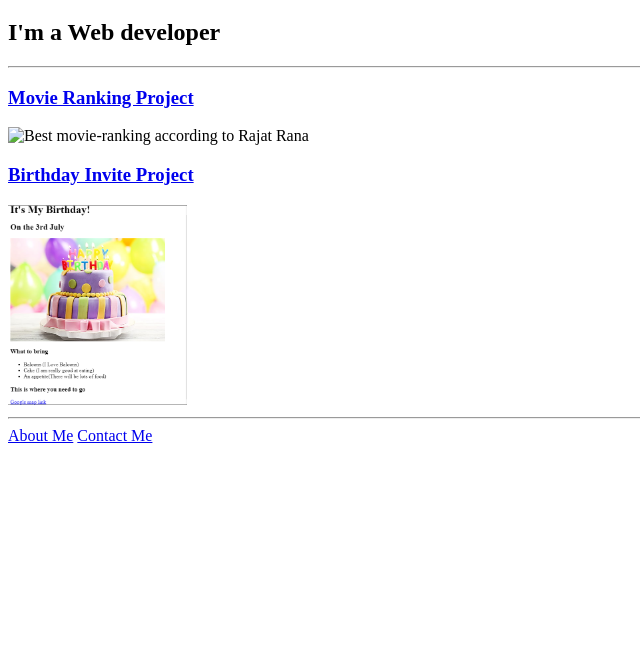
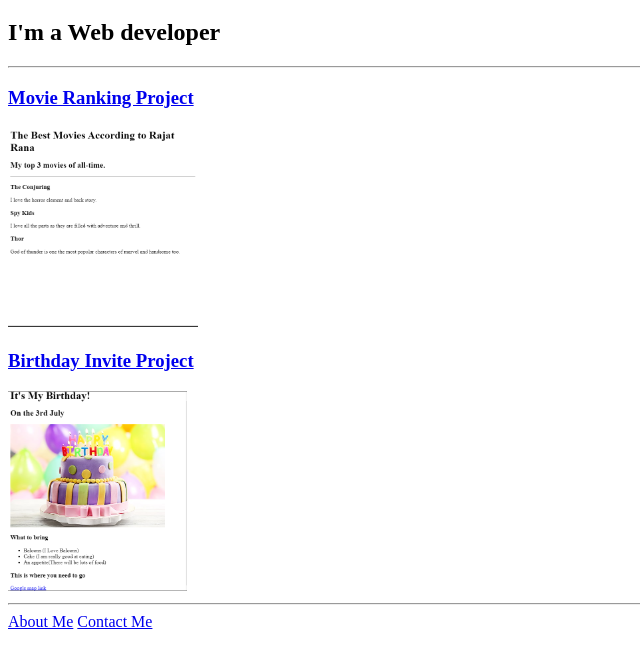
Before and after one commit to codding-blessings/html-portfolio, a plain HTML site: page index.html in a window 1280 px wide. Shown: the part 61-726 px from the top of the page, without its empty margins (0-640 px from the left). Drawn offline with Linux system fonts and the light colour scheme.

Commit message:
Add files via upload

```diff
--- a/index.html
+++ b/index.html
@@ -11,7 +11,7 @@
     <h2>I'm a Web developer</h2>
     <hr />
     <h3><a href="../2.4 Movie Ranking Project/index.html">Movie Ranking Project</a></h3>
-    <img src="./assets/images/movie-ranking.png" height="200" alt="Best movie-ranking according to Rajat Rana" />
+    <img src="./assets/images/best movies .png" height="200" alt="Best movie-ranking according to Rajat Rana" />
     <h3><a href="../3.4 Birthday Invite Project/index.html" >Birthday Invite Project</a></h3>
     <img src="./assets/images/my birthday invite.png" height="200" alt="Rajat's Birthday Invite" />
     <hr />
```
